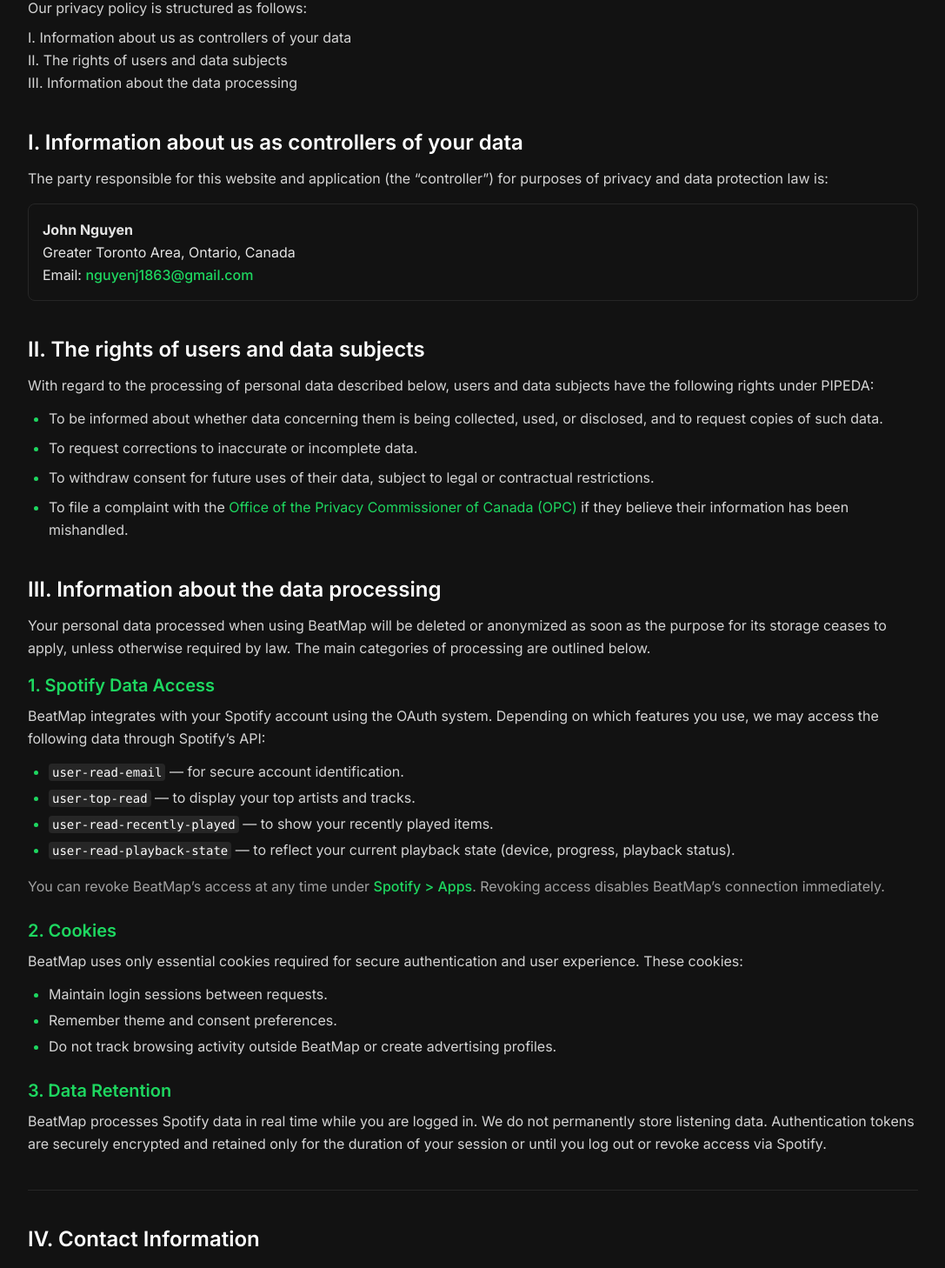
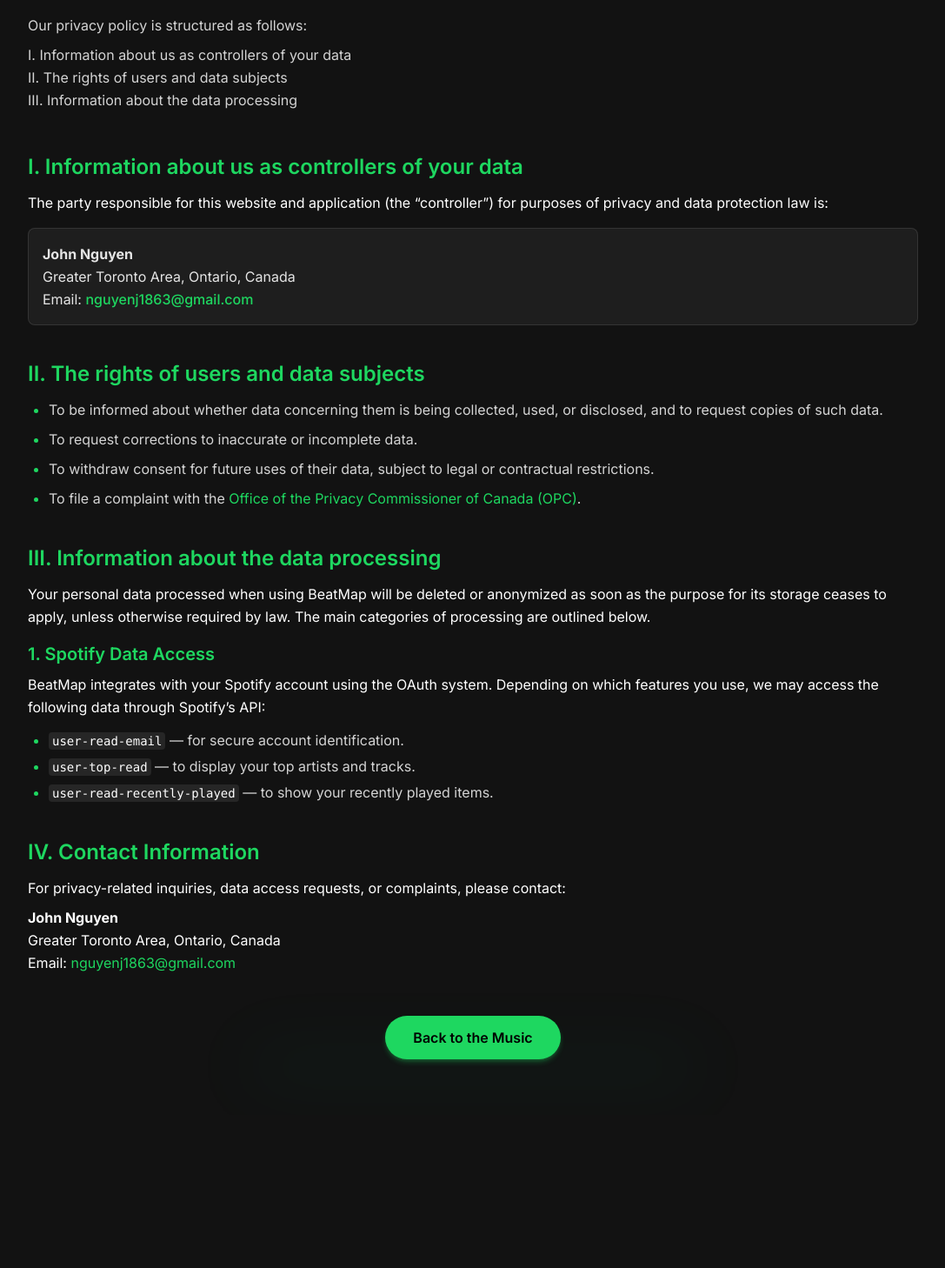
Before and after one commit to nguyenj1863/Spotify-Beatmap, a Next.js app: page /privacy-notice in a window 1280 px wide. Shown: the part 977-2435 px from the top of the page at 87% size, without its empty margins (96-1183 px from the left). After the commit the page ends 2275 px from the top, so only its background shows below. Built offline with nearby package versions, Linux system fonts and the light colour scheme.

Commit message:
style: add subtle Spotify green glow background to Privacy Notice page

```diff
--- a/src/app/privacy-notice/page.tsx
+++ b/src/app/privacy-notice/page.tsx
@@ -10,74 +10,106 @@
 
 export default function PrivacyNoticePage() {
   return (
-    <main className="px-6 py-14 text-white">
-      <div className="mx-auto w-full max-w-5xl leading-relaxed">
-        <h1 className="text-4xl sm:text-5xl font-extrabold text-[#1ed760] mb-6 text-center">
+    <main className="relative px-6 py-16 text-white overflow-hidden">
+      <div className="relative mx-auto w-full max-w-5xl leading-relaxed">
+        {/* Header */}
+        <header className="text-center mb-12">
+          <h1 className="text-4xl sm:text-5xl font-extrabold text-[#1ed760]">
             Privacy Notice
           </h1>
-        <p className="text-center text-sm text-neutral-400 mb-12">
+          <p className="mt-3 text-sm text-neutral-400">
             Last updated: {LAST_UPDATED_DATE}
           </p>
+        </header>
 
-        {/* TOC */}
+        {/* Table of Contents */}
+        <section className="relative mb-16">
           <nav
             aria-label="Table of contents"
-          className="mb-10 rounded-xl bg-neutral-900 border border-neutral-700 p-6 shadow-xl"
+            className="rounded-xl bg-white/5 border border-white/10 p-6 backdrop-blur-sm"
           >
             <h2 className="text-xl text-[#1ed760] mb-4 font-bold tracking-wider uppercase">
               Contents
             </h2>
             <ul className="space-y-3 text-neutral-300">
               <li>
-              <a href="#controllers" className="text-lg text-neutral-200 font-semibold hover:text-[#1ed760] transition-colors">
+                <a
+                  href="#controllers"
+                  className="text-lg text-neutral-200 font-semibold hover:text-[#1ed760] transition-colors"
+                >
                   I. Information about us as controllers of your data
                 </a>
               </li>
               <li>
-              <a href="#rights" className="text-lg text-neutral-200 font-semibold hover:text-[#1ed760] transition-colors">
+                <a
+                  href="#rights"
+                  className="text-lg text-neutral-200 font-semibold hover:text-[#1ed760] transition-colors"
+                >
                   II. The rights of users and data subjects
                 </a>
               </li>
               <li>
-              <a href="#processing" className="text-lg text-neutral-200 font-semibold hover:text-[#1ed760] transition-colors">
+                <a
+                  href="#processing"
+                  className="text-lg text-neutral-200 font-semibold hover:text-[#1ed760] transition-colors"
+                >
                   III. Information about the data processing
                 </a>
                 <ul className="mt-3 ml-5 space-y-2 border-l border-neutral-700 pl-4">
                   <li>
-                  <a href="#processing-spotify" className="text-base text-neutral-400 hover:text-[#1ed760] hover:underline transition-colors">
+                    <a
+                      href="#processing-spotify"
+                      className="text-base text-neutral-400 hover:text-[#1ed760] hover:underline transition-colors"
+                    >
                       1. Spotify Data Access
                     </a>
                   </li>
                   <li>
-                  <a href="#processing-cookies" className="text-base text-neutral-400 hover:text-[#1ed760] hover:underline transition-colors">
+                    <a
+                      href="#processing-cookies"
+                      className="text-base text-neutral-400 hover:text-[#1ed760] hover:underline transition-colors"
+                    >
                       2. Cookies
                     </a>
                   </li>
                   <li>
-                  <a href="#processing-retention" className="text-base text-neutral-400 hover:text-[#1ed760] hover:underline transition-colors">
+                    <a
+                      href="#processing-retention"
+                      className="text-base text-neutral-400 hover:text-[#1ed760] hover:underline transition-colors"
+                    >
                       3. Data Retention
                     </a>
                   </li>
                 </ul>
               </li>
               <li>
-              <a href="#contact" className="text-lg text-neutral-200 font-semibold hover:text-[#1ed760] transition-colors">
+                <a
+                  href="#contact"
+                  className="text-lg text-neutral-200 font-semibold hover:text-[#1ed760] transition-colors"
+                >
                   IV. Contact Information
                 </a>
               </li>
             </ul>
           </nav>
 
+          <div className="pointer-events-none absolute inset-x-0 -bottom-3 flex justify-center">
+            <div className="h-5 w-2/3 md:w-1/2 rounded-full bg-emerald-400/25 blur-2xl" />
+          </div>
+        </section>
+
         <hr className="border-neutral-800 my-10" />
 
-        <p className="text-neutral-300 mb-6">
+        {/* Main Text */}
+        <section className="space-y-6 text-neutral-300">
+          <p>
             Personal information (hereinafter referred to as “personal data”) will
             only be collected, used, and disclosed by us to the extent necessary
             for the purpose of providing a functional and user-friendly website
             and application, including its contents and related services.
           </p>
 
-        <p className="text-neutral-300 mb-6">
+          <p>
             <strong>
               Pursuant to the Personal Information Protection and Electronic
               Documents Act (PIPEDA), S.C. 2000, c. 5
@@ -89,7 +121,7 @@
             means or not.
           </p>
 
-        <p className="text-neutral-300 mb-6">
+          <p>
             The following privacy policy is intended to inform you about the type,
             scope, purpose, duration, and legal basis for the processing of such
             data, either under our own control or in conjunction with third
@@ -99,7 +131,7 @@
             control.
           </p>
 
-        <p className="text-neutral-300 mb-10">
+          <p>
             Our privacy policy is structured as follows:
             <br />
             <span className="block mt-2">
@@ -110,18 +142,19 @@
               III. Information about the data processing
             </span>
           </p>
+        </section>
 
-        {/* I. Information about us as controllers */}
-        <section id="controllers" className="mb-10 scroll-mt-24">
-          <h2 className="text-2xl font-semibold mb-3">
+        {/* I. Controller */}
+        <section id="controllers" className="mt-12 mb-10 scroll-mt-24">
+          <h2 className="text-2xl font-semibold mb-3 text-[#1ed760]">
             I. Information about us as controllers of your data
           </h2>
-          <p className="text-neutral-300">
+          <p>
             The party responsible for this website and application (the
             “controller”) for purposes of privacy and data protection law is:
           </p>
 
-          <div className="mt-4 rounded-lg border border-neutral-800 p-4 text-neutral-200">
+          <div className="mt-4 rounded-lg border border-white/10 bg-white/5 p-4 text-neutral-200">
             <p>
               <strong>John Nguyen</strong>
             </p>
@@ -138,15 +171,11 @@
           </div>
         </section>
 
-        {/* II. Rights of users */}
+        {/* II. Rights */}
         <section id="rights" className="mb-10 scroll-mt-24">
-          <h2 className="text-2xl font-semibold mb-3">
+          <h2 className="text-2xl font-semibold mb-3 text-[#1ed760]">
             II. The rights of users and data subjects
           </h2>
-          <p className="text-neutral-300 mb-3">
-            With regard to the processing of personal data described below,
-            users and data subjects have the following rights under PIPEDA:
-          </p>
           <ul className="list-disc pl-6 marker:text-[#1ed760] text-neutral-300 space-y-2">
             <li>
               To be informed about whether data concerning them is being
@@ -166,18 +195,18 @@
                 className="text-[#1ed760] hover:underline"
               >
                 Office of the Privacy Commissioner of Canada (OPC)
-              </a>{" "}
-              if they believe their information has been mishandled.
+              </a>
+              .
             </li>
           </ul>
         </section>
 
         {/* III. Data Processing */}
         <section id="processing" className="mb-10 scroll-mt-24">
-          <h2 className="text-2xl font-semibold mb-3">
+          <h2 className="text-2xl font-semibold mb-3 text-[#1ed760]">
             III. Information about the data processing
           </h2>
-          <p className="text-neutral-300 mb-4">
+          <p className="mb-4">
             Your personal data processed when using BeatMap will be deleted or
             anonymized as soon as the purpose for its storage ceases to apply,
             unless otherwise required by law. The main categories of processing
@@ -186,11 +215,11 @@
 
           <h3
             id="processing-spotify"
-            className="text-xl font-semibold mb-2 text-[#1ed760] scroll-mt-24"
+            className="text-xl font-semibold mb-2 text-[#1ed760]"
           >
             1. Spotify Data Access
           </h3>
-          <p className="text-neutral-300 mb-3">
+          <p className="mb-3">
             BeatMap integrates with your Spotify account using the OAuth system.
             Depending on which features you use, we may access the following
             data through Spotify’s API:
@@ -214,71 +243,19 @@
               </code>{" "}
               — to show your recently played items.
             </li>
-            <li>
-              <code className="bg-neutral-800 px-1 py-0.5 rounded text-white text-sm">
-                user-read-playback-state
-              </code>{" "}
-              — to reflect your current playback state (device, progress,
-              playback status).
-            </li>
           </ul>
-
-          <p className="text-neutral-400 mt-4">
-            You can revoke BeatMap’s access at any time under{" "}
-            <a
-              href="https://www.spotify.com/account/apps/"
-              target="_blank"
-              rel="noopener noreferrer"
-              className="font-medium text-[#1ed760] hover:underline"
-            >
-              Spotify &gt; Apps
-            </a>
-            . Revoking access disables BeatMap’s connection immediately.
-          </p>
-
-          <h3
-            id="processing-cookies"
-            className="text-xl font-semibold mt-6 mb-2 text-[#1ed760] scroll-mt-24"
-          >
-            2. Cookies
-          </h3>
-          <p className="text-neutral-300 mb-3">
-            BeatMap uses only essential cookies required for secure
-            authentication and user experience. These cookies:
-          </p>
-          <ul className="list-disc pl-6 marker:text-[#1ed760] text-neutral-300 space-y-1 mb-4">
-            <li>Maintain login sessions between requests.</li>
-            <li>Remember theme and consent preferences.</li>
-            <li>
-              Do not track browsing activity outside BeatMap or create
-              advertising profiles.
-            </li>
-          </ul>
-
-          <h3
-            id="processing-retention"
-            className="text-xl font-semibold mt-6 mb-2 text-[#1ed760] scroll-mt-24"
-          >
-            3. Data Retention
-          </h3>
-          <p className="text-neutral-300 mb-3">
-            BeatMap processes Spotify data in real time while you are logged in.
-            We do not permanently store listening data. Authentication tokens
-            are securely encrypted and retained only for the duration of your
-            session or until you log out or revoke access via Spotify.
-          </p>
         </section>
-
-        <hr className="border-neutral-800 my-10" />
 
         {/* Contact */}
         <section id="contact" className="mb-12 scroll-mt-24">
-          <h2 className="text-2xl font-semibold mb-3">IV. Contact Information</h2>
-          <p className="text-neutral-300 mb-2">
+          <h2 className="text-2xl font-semibold mb-3 text-[#1ed760]">
+            IV. Contact Information
+          </h2>
+          <p className="mb-2">
             For privacy-related inquiries, data access requests, or complaints,
             please contact:
           </p>
-          <p className="text-neutral-300">
+          <p>
             <strong>John Nguyen</strong>
             <br />
             Greater Toronto Area, Ontario, Canada
@@ -302,6 +279,9 @@
             Back to the Music
           </Link>
         </div>
+        <div className="pointer-events-none absolute inset-x-0 -bottom-3 flex justify-center">
+          <div className="h-2 w-2/3 md:w-1/2 rounded-full bg-emerald-400/25 blur-2xl" />
+        </div>
       </div>
     </main>
   );
```
Lines whose indentation alone changed are shown as unchanged.
